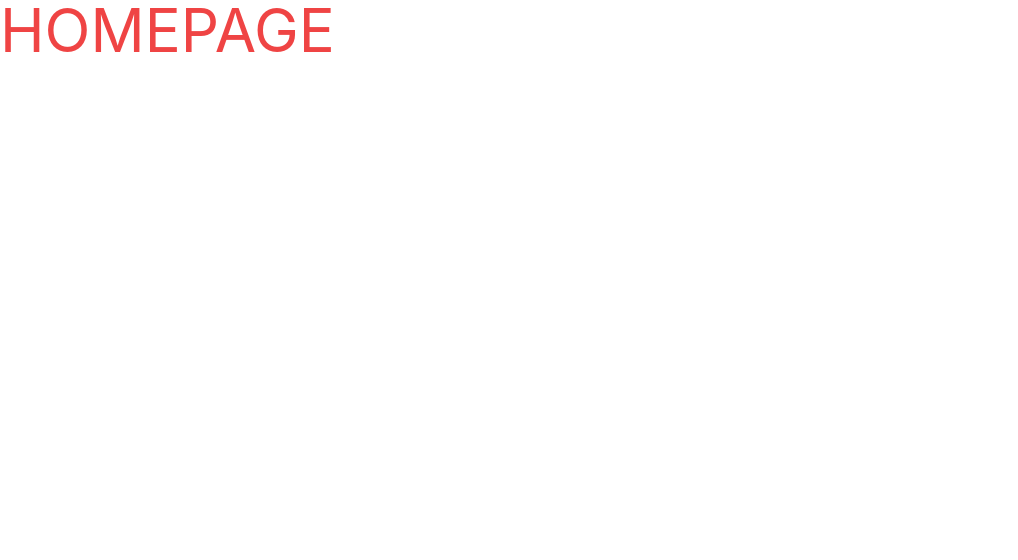
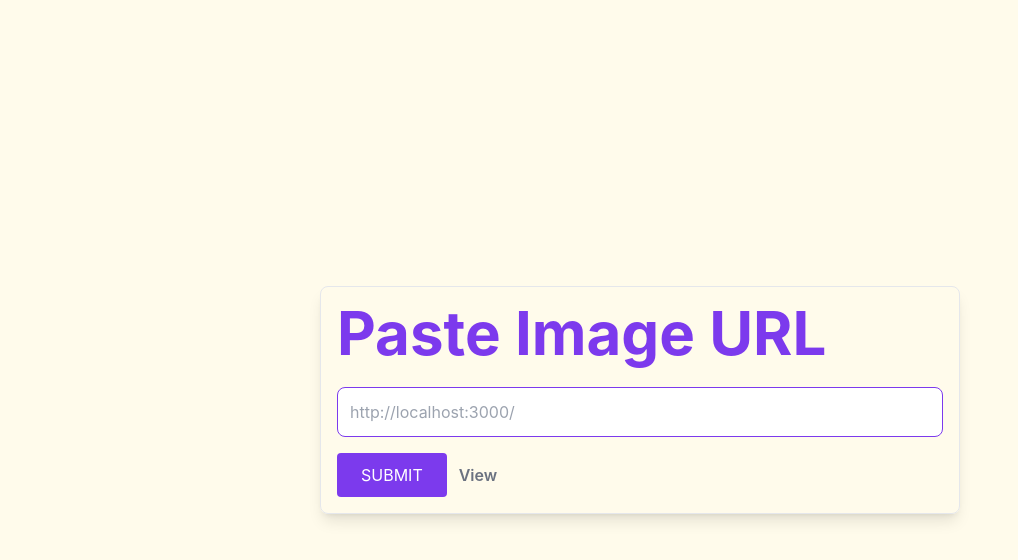
Before and after one commit to ansariabdulahad/react-redux, a React (Create React App) app: page / in a window 1280 px wide. Shown: the top 560 px of the page, without its empty margins (0-1018 px from the left). Built offline with nearby package versions, Linux system fonts and the light colour scheme.

Commit message:
homepage design completed

```diff
--- a/package.json
+++ b/package.json
@@ -3,11 +3,13 @@
   "version": "0.1.0",
   "private": true,
   "dependencies": {
+    "@reduxjs/toolkit": "^2.2.1",
     "@testing-library/jest-dom": "^5.17.0",
     "@testing-library/react": "^13.4.0",
     "@testing-library/user-event": "^13.5.0",
     "react": "^18.2.0",
     "react-dom": "^18.2.0",
+    "react-redux": "^9.1.0",
     "react-router-dom": "^6.22.2",
     "react-scripts": "5.0.1",
     "web-vitals": "^2.1.4"
--- a/src/Component/Home/index.jsx
+++ b/src/Component/Home/index.jsx
@@ -1,8 +1,59 @@
+import { useState } from "react";
+import { Link } from "react-router-dom";
+
 const Home = () => {
+
+    const [src, setSrc] = useState(null);
+
+    const onSubmit = (e) => {
+        e.preventDefault();
+
+        const url = e.target[0].value;
+        setSrc(url);
+    }
+
     return (
         <>
             <>
-                <h1 className="text-red-500 text-6xl">HOMEPAGE</h1>
+                <div className="flex items-center justify-center bg-amber-50 min-h-screen">
+                    <div className="flex gap-y-6 flex-col border rounded-lg p-4 shadow-lg w-6/12">
+                        <h1 className="text-6xl font-bold  text-violet-600">
+                            Paste Image URL
+                        </h1>
+                        <div>
+                            <form className="flex flex-col gap-y-4"
+                                onSubmit={onSubmit}
+                            >
+                                <input
+                                    type="url"
+                                    className="border border-violet-600 rounded-lg w-full p-3"
+                                    placeholder="http://localhost:3000/"
+                                    required
+                                />
+                                <div className="flex items-center gap-x-3">
+                                    <button
+                                        className="bg-violet-600 text-white rounded px-6 py-2.5"
+                                    >SUBMIT</button>
+                                    <Link
+                                        to={'/images'}
+                                        className="font-semibold text-gray-500"
+                                    >
+                                        View
+                                    </Link>
+                                </div>
+                                {
+                                    src
+                                    && <img
+                                        src={src}
+                                        width={480}
+                                        alt="image"
+                                        onClick={() => setSrc(null)}
+                                    />
+                                }
+                            </form>
+                        </div>
+                    </div>
+                </div>
             </>
         </>
     );
```
Also changed, not shown: 1 other file (tests, documents, lock files or other folders).
